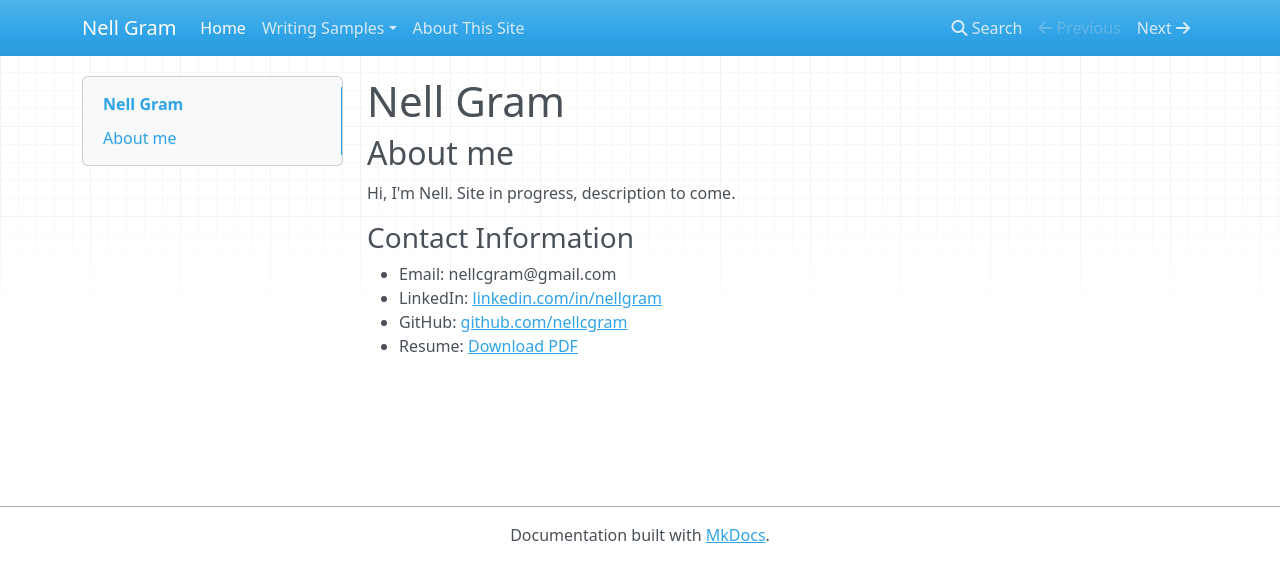
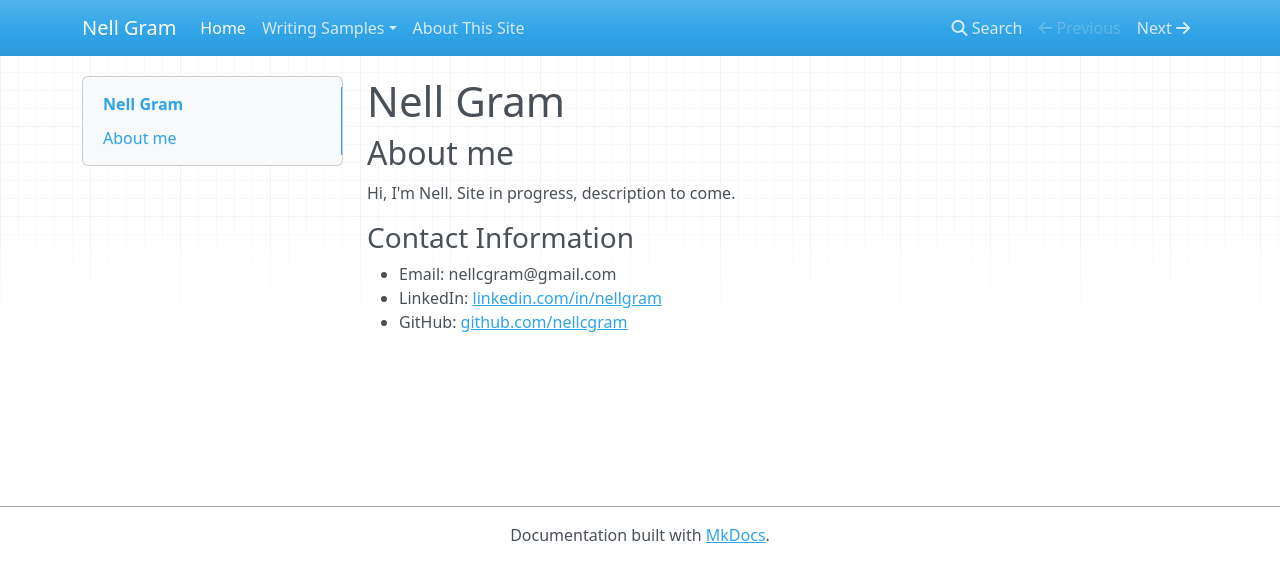
Before and after one commit to nellcgram/nellcgram.github.io, an MkDocs documentation site: the page built from docs/index.md, in a window 1280 px wide. Shown: the top 582 px of the page. Built offline with MkDocs 1.6.1, drawn with Linux system fonts in a browser that asks for light colours; nearby versions of some CDN libraries.

Commit message:
Removed resume from index to update later

```diff
--- a/docs/index.md
+++ b/docs/index.md
@@ -9,4 +9,3 @@ Hi, I'm Nell. Site in progress, description to come.
 - Email: nellcgram@gmail.com
 - LinkedIn: [linkedin.com/in/nellgram](https://www.linkedin.com/in/nellgram)
 - GitHub: [github.com/nellcgram](https://github.com/nellcgram)
-- Resume: [Download PDF](https://raw.githubusercontent.com/nellcgram/nellcgram.github.io/main/docs/pdfs/Nell%20Gram%20Resume.pdf)
```
